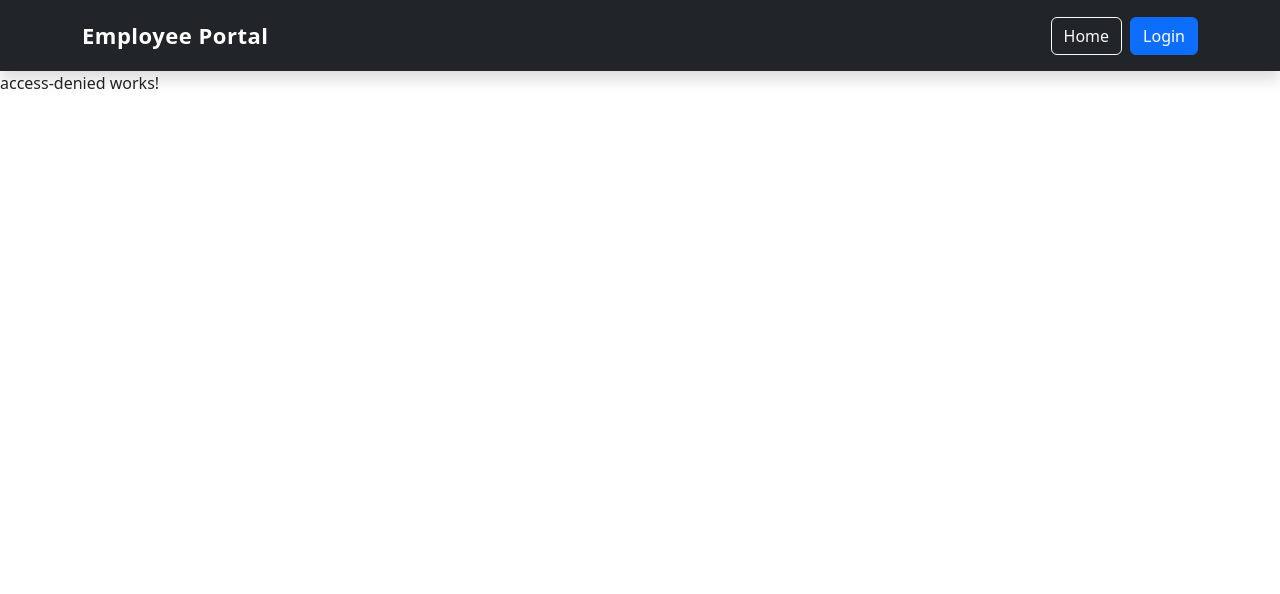
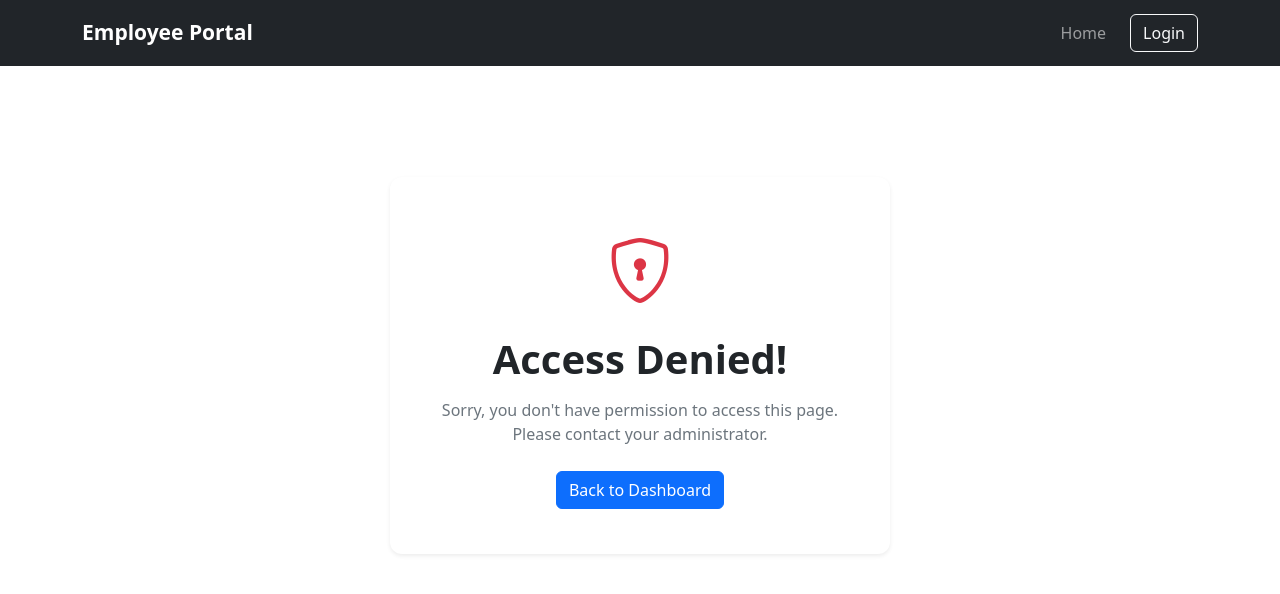
Before and after one commit to sakshamojha06/Employee-Portal, an Angular app in the folder UI/: page /access-denied in a window 1280 px wide. Shown: the top 594 px of the page. Built offline with nearby package versions, Linux system fonts and the light colour scheme.

Commit message:
feat: implement access denied and not found pages with styling and navigation

```diff
--- a/UI/src/app/components/access-denied/access-denied.css
+++ b/UI/src/app/components/access-denied/access-denied.css
@@ -0,0 +1,29 @@
+.container {
+  display: flex;
+  justify-content: center;
+  align-items: center;
+  min-height: 75vh;
+}
+
+.error-card {
+  max-width: 500px;
+  padding: 45px 30px;
+  border-radius: 12px;
+  background: white;
+}
+
+.error-icon {
+  font-size: 65px;
+  color: #dc3545;
+  margin-bottom: 15px;
+}
+
+h1 {
+  font-weight: 700;
+  margin-bottom: 15px;
+}
+
+p {
+  color: #6c757d;
+  margin-bottom: 25px;
+}
--- a/UI/src/app/components/access-denied/access-denied.html
+++ b/UI/src/app/components/access-denied/access-denied.html
@@ -1 +1,20 @@
-<p>access-denied works!</p>
+<div class="container">
+  <div class="error-card text-center shadow-sm">
+
+    <div class="error-icon">
+      <i class="bi bi-shield-lock"></i>
+    </div>
+
+    <h1>Access Denied!</h1>
+
+    <p>
+      Sorry, you don't have permission to access this page.
+      Please contact your administrator.
+    </p>
+
+    <a routerLink="/dashboard" class="btn btn-primary">
+      Back to Dashboard
+    </a>
+
+  </div>
+</div>
--- a/UI/src/app/components/access-denied/access-denied.ts
+++ b/UI/src/app/components/access-denied/access-denied.ts
@@ -1,7 +1,8 @@
 import { Component } from '@angular/core';
+import { RouterLink } from '@angular/router';
 
 @Component({
-  imports: [],
+  imports: [RouterLink],
   selector: 'app-access-denied',
   styleUrl: './access-denied.css',
   templateUrl: './access-denied.html',
--- a/UI/src/app/components/navbar/navbar.css
+++ b/UI/src/app/components/navbar/navbar.css
@@ -1,12 +1,16 @@
 .navbar {
-  padding: 14px 0;
+  padding: 12px 0;
 }
 
 .navbar-brand {
-  font-size: 22px;
-  letter-spacing: 0.5px;
+  font-weight: 600;
+  font-size: 21px;
+}
+
+.nav-link {
+  margin: 0 8px;
 }
 
 .btn {
-  font-weight: 500;
+  border-radius: 6px;
 }
--- a/UI/src/app/components/navbar/navbar.html
+++ b/UI/src/app/components/navbar/navbar.html
@@ -1,29 +1,40 @@
-<nav class="navbar navbar-expand-lg navbar-dark bg-dark shadow">
-
+<nav class="navbar navbar-expand-lg navbar-dark bg-dark">
   <div class="container">
 
-    <a class="navbar-brand fw-bold" routerLink="/">
+    <a class="navbar-brand" routerLink="/">
       Employee Portal
     </a>
 
-    <div class="d-flex gap-2">
+    <div class="navbar-nav ms-auto align-items-center">
 
-      <a
-        class="btn btn-outline-light"
-        routerLink="/"
-      >
+      <a class="nav-link" routerLink="/">
         Home
       </a>
 
-      <a
-        class="btn btn-primary"
-        routerLink="/login"
-      >
-        Login
-      </a>
+      @if (isLoggedIn) {
+        <a class="nav-link" routerLink="/dashboard">
+          Dashboard
+        </a>
+      }
+
+      @if (isLoggedIn && isAdmin) {
+        <a class="nav-link" routerLink="/employees">
+          Employees
+        </a>
+      }
+
+      @if (!isLoggedIn) {
+        <a class="btn btn-outline-light ms-2" routerLink="/login">
+          Login
+        </a>
+      }
+
+      @if (isLoggedIn) {
+        <button class="btn btn-danger ms-2" (click)="onLogout()">
+          Logout
+        </button>
+      }
 
     </div>
-
   </div>
-
 </nav>
--- a/UI/src/app/components/navbar/navbar.ts
+++ b/UI/src/app/components/navbar/navbar.ts
@@ -1,10 +1,29 @@
-import { Component } from '@angular/core';
-import { RouterLink } from '@angular/router';
+import { Component, inject } from '@angular/core';
+import { Router, RouterLink } from '@angular/router';
+import { AuthService } from '../../services/auth';
 
 @Component({
+  selector: 'app-navbar',
+  standalone: true,
   imports: [RouterLink],
-  selector: 'app-navbar',
-  styleUrl: './navbar.css',
   templateUrl: './navbar.html',
+  styleUrl: './navbar.css'
 })
-export class Navbar {}
+export class Navbar {
+
+  private authService = inject(AuthService);
+  private router = inject(Router);
+
+  get isLoggedIn(): boolean {
+    return this.authService.isLoggedIn();
+  }
+
+  get isAdmin(): boolean {
+    return this.authService.getUserRole() === 'Admin';
+  }
+
+  onLogout(): void {
+    this.authService.logout();
+    this.router.navigate(['/login']);
+  }
+}
--- a/UI/src/app/components/not-found/not-found.css
+++ b/UI/src/app/components/not-found/not-found.css
@@ -0,0 +1,28 @@
+.container {
+  display: flex;
+  justify-content: center;
+  align-items: center;
+  min-height: 75vh;
+}
+
+.error-card {
+  max-width: 500px;
+  padding: 45px 30px;
+  border-radius: 12px;
+  background: white;
+}
+
+.error-code {
+  font-size: 90px;
+  font-weight: 800;
+  color: #0d6efd;
+}
+
+h2 {
+  font-weight: 600;
+}
+
+p {
+  color: #6c757d;
+  margin: 15px 0 25px;
+}
--- a/UI/src/app/components/not-found/not-found.html
+++ b/UI/src/app/components/not-found/not-found.html
@@ -1 +1,18 @@
-<p>not-found works!</p>
+<div class="container">
+  <div class="error-card text-center shadow-sm">
+
+    <h1 class="error-code">404</h1>
+
+    <h2>Page Not Found</h2>
+
+    <p>
+      The page you are looking for doesn't exist
+      or may have been moved.
+    </p>
+
+    <a routerLink="/" class="btn btn-primary">
+      Back to Home
+    </a>
+
+  </div>
+</div>
--- a/UI/src/app/components/not-found/not-found.ts
+++ b/UI/src/app/components/not-found/not-found.ts
@@ -1,7 +1,8 @@
 import { Component } from '@angular/core';
+import { RouterLink } from '@angular/router';
 
 @Component({
-  imports: [],
+  imports: [RouterLink],
   selector: 'app-not-found',
   styleUrl: './not-found.css',
   templateUrl: './not-found.html',
```
